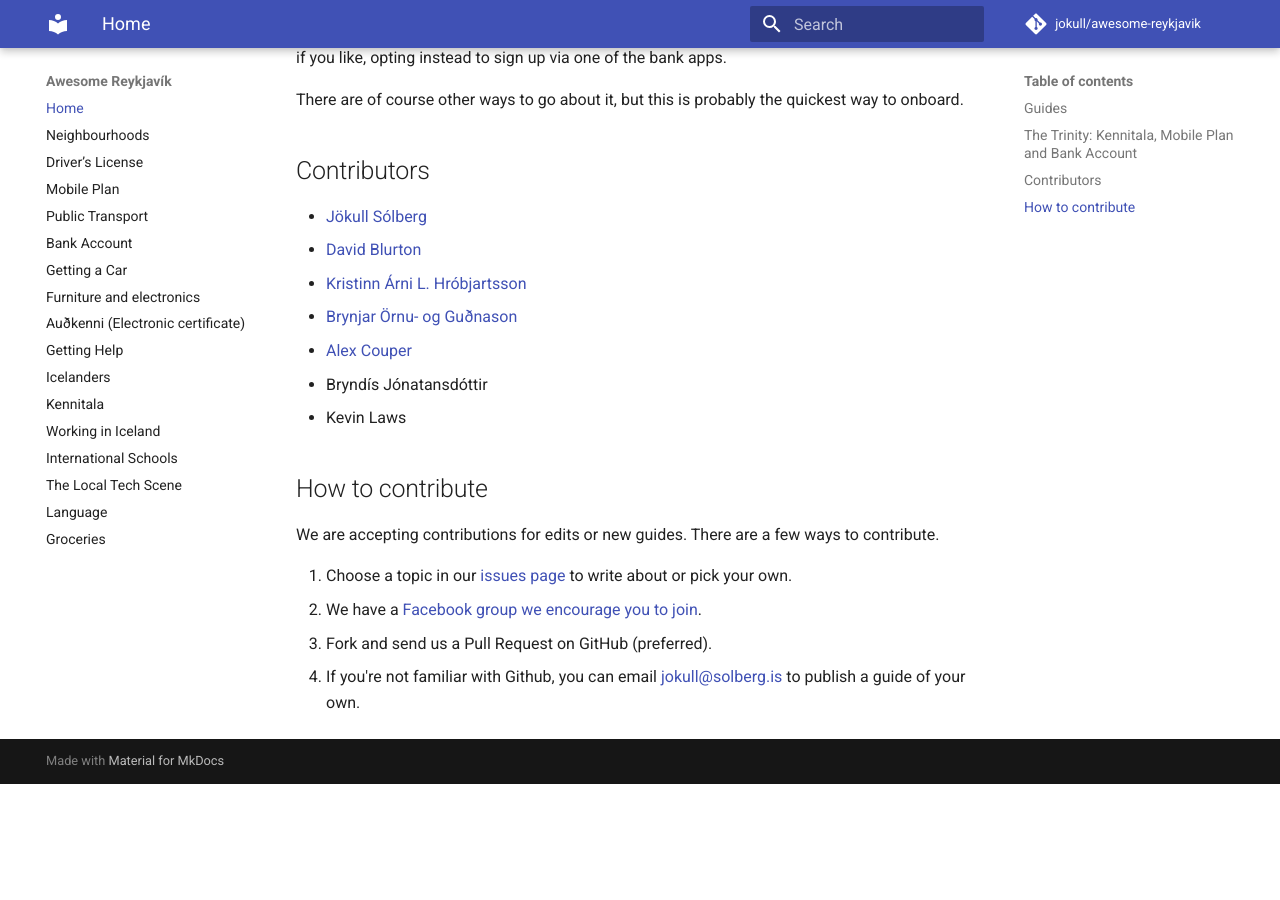
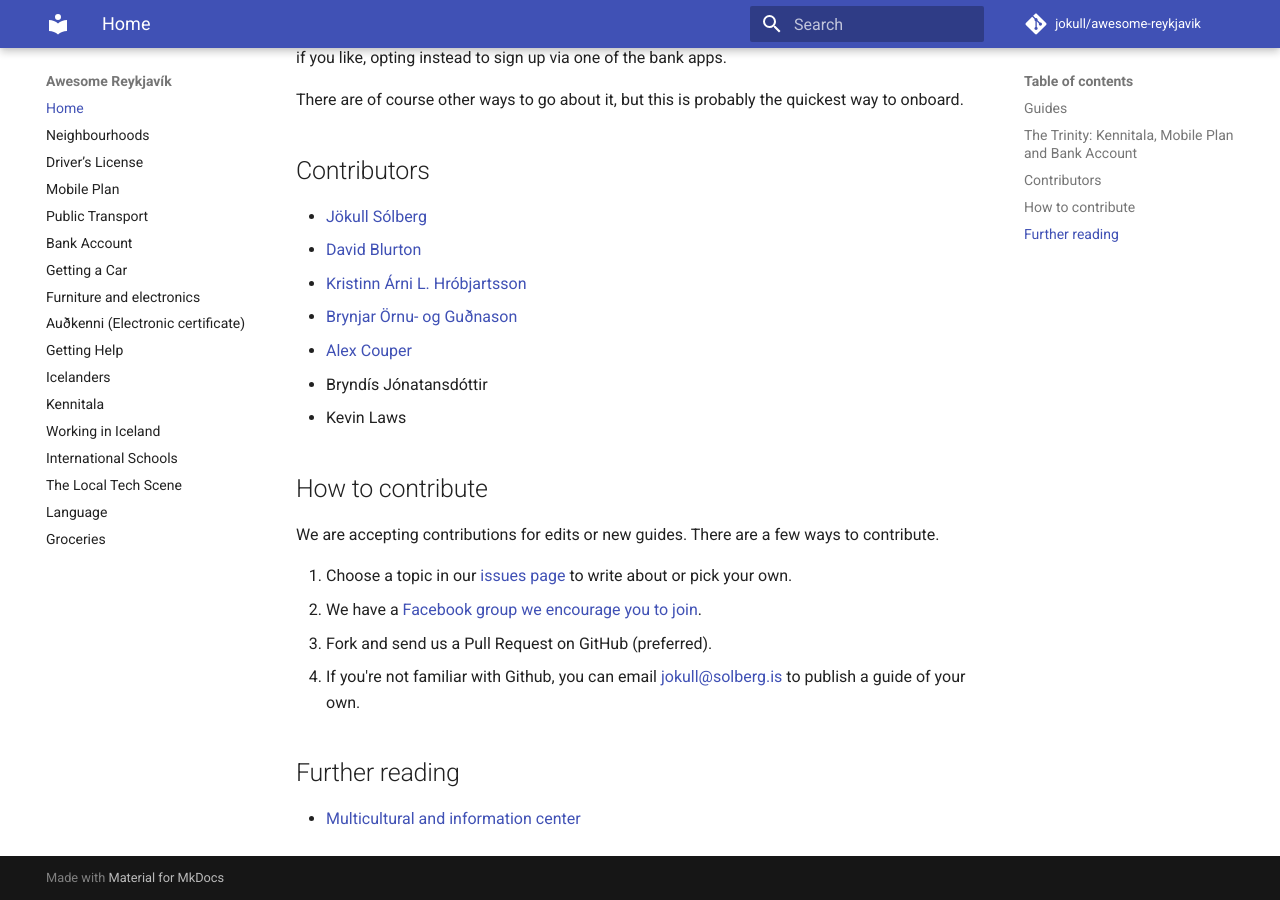
Before and after one commit to jokull/awesome-reykjavik, an MkDocs documentation site: the page built from docs/index.md, in a window 1280 px wide and 900 px high, scrolled down 1436 px. Built offline with MkDocs 1.6.1 and Material for MkDocs 9.7.7, drawn with Linux system fonts in a browser that asks for light colours; comment, search, counter and statistics services are not loaded; before the commit the page ends 2220 px from its top, so only the background shows below that.

Commit message:
Add link to MCC on front page

```diff
--- a/docs/index.md
+++ b/docs/index.md
@@ -77,3 +77,7 @@ contribute.
 1. If you're not familiar with Github, you can email
    [jokull@solberg.is](mailto:jokull@solberg.is) to publish a guide of your
    own.
+
+## Further reading
+
++ [Multicultural and information center](https://www.mcc.is)
```
